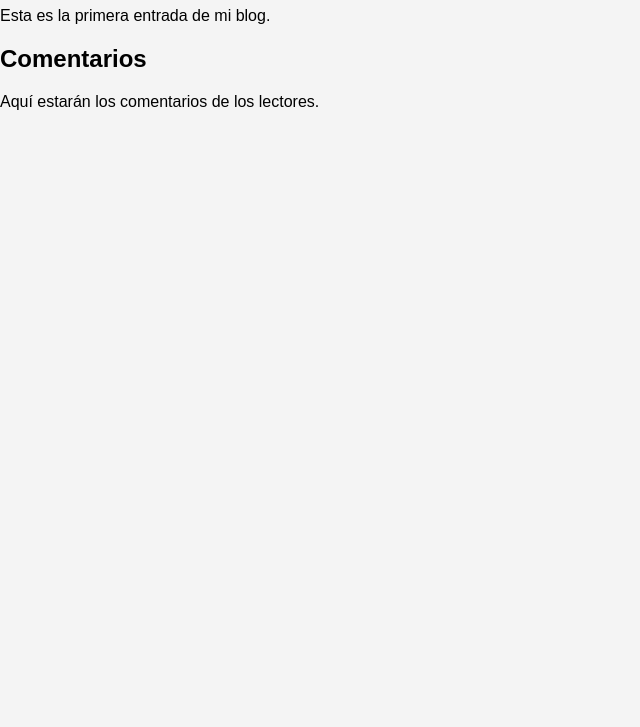
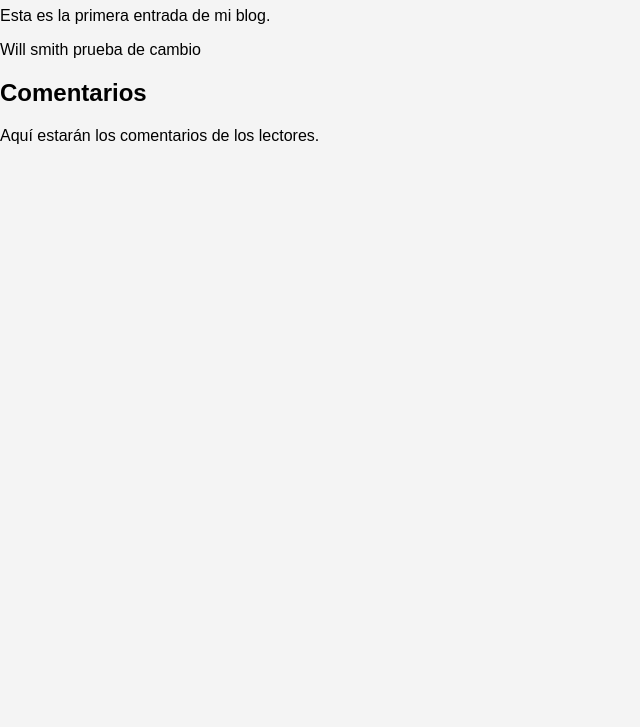
Before and after one commit to Victorx80/blog_personal, a plain HTML site: page index.html in a window 1280 px wide. Shown: the part 73-800 px from the top of the page, without its empty margins (0-640 px from the left). Drawn offline with Linux system fonts and the light colour scheme.

Commit message:
Agregar nueva funcionalidad

```diff
--- a/index.html
+++ b/index.html
@@ -7,6 +7,7 @@
    <body>
       <h1>Bienvenido a mi Blog</h1>
       <p>Esta es la primera entrada de mi blog.</p>
+      <p>Will smith prueba de cambio</p>
       <div id="comentarios">
         <h2>Comentarios</h2>
         <p>Aquí estarán los comentarios de los lectores.</p>
```
